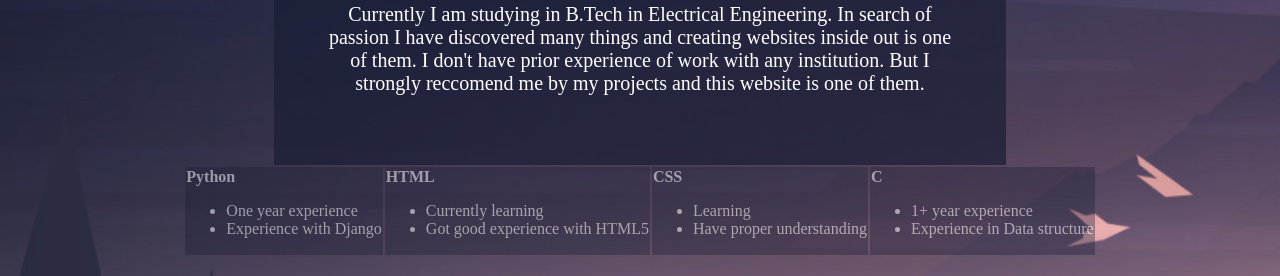
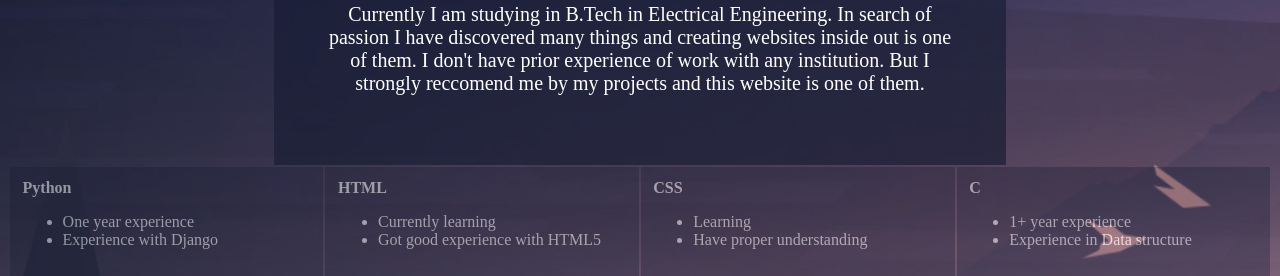
Before and after one commit to Suvargha-2000/My-portfolio-website, a plain HTML site: page index.html in a window 1280 px wide. Shown: the part 524-800 px from the top of the page. Drawn offline with Linux system fonts and the light colour scheme; files whose address does not match are found by name.

Commit message:
Update style.css

```diff
--- a/style.css
+++ b/style.css
@@ -103,20 +103,20 @@ body{
 */
 
 .table1{
-	/*width: 25vw;
+	width: 25vw;
 	height : 100%;
     border-spacing: 1%;
-    padding: 1%;*/
+    padding: 1%;
     font-size: 100%;
     background-color: rgba(25,29,54,0.7);
     opacity: 0.5;
     transition: 250ms ease;
 
 }
-.experience{
+/*.experience{
 	display: flex;
 	justify-content: space-evenly;
-}
+}*/
 
 .table1:hover{
 	opacity: 1;
```
